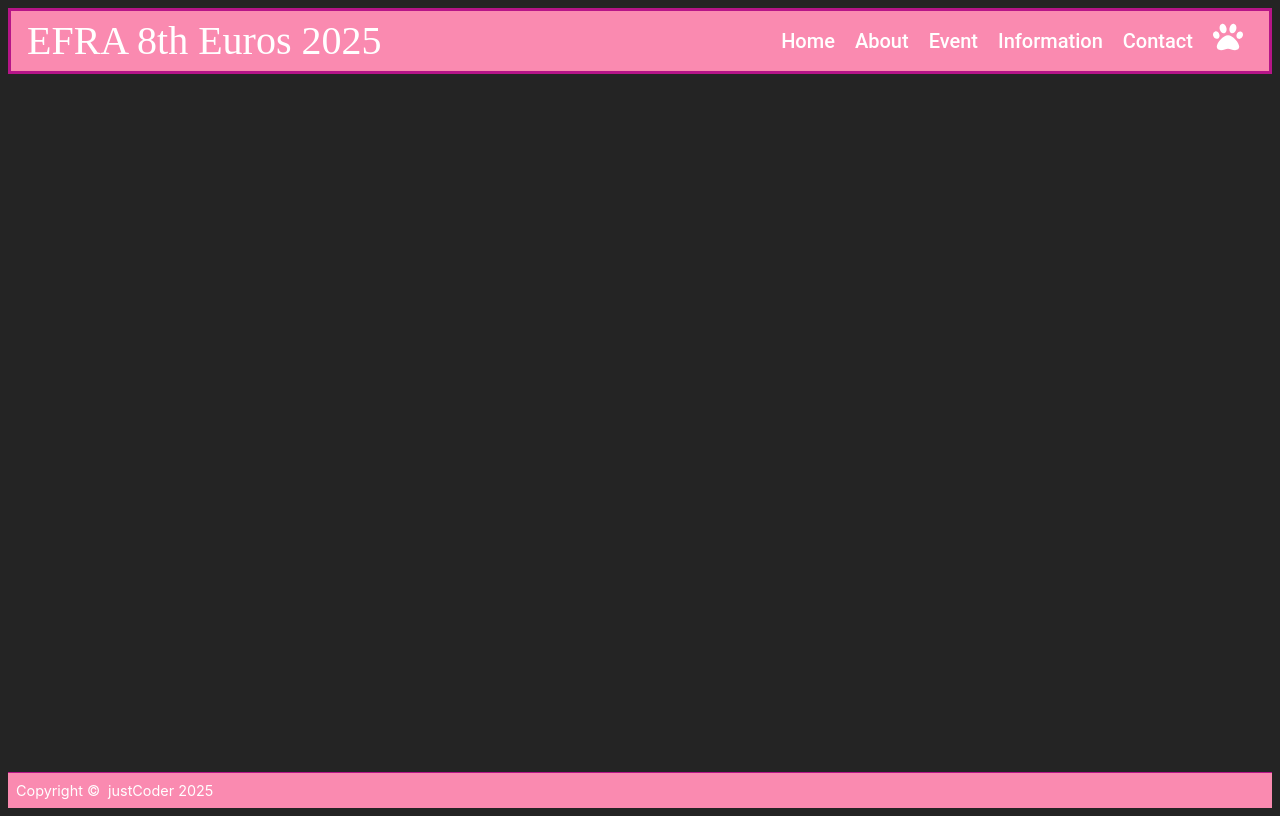
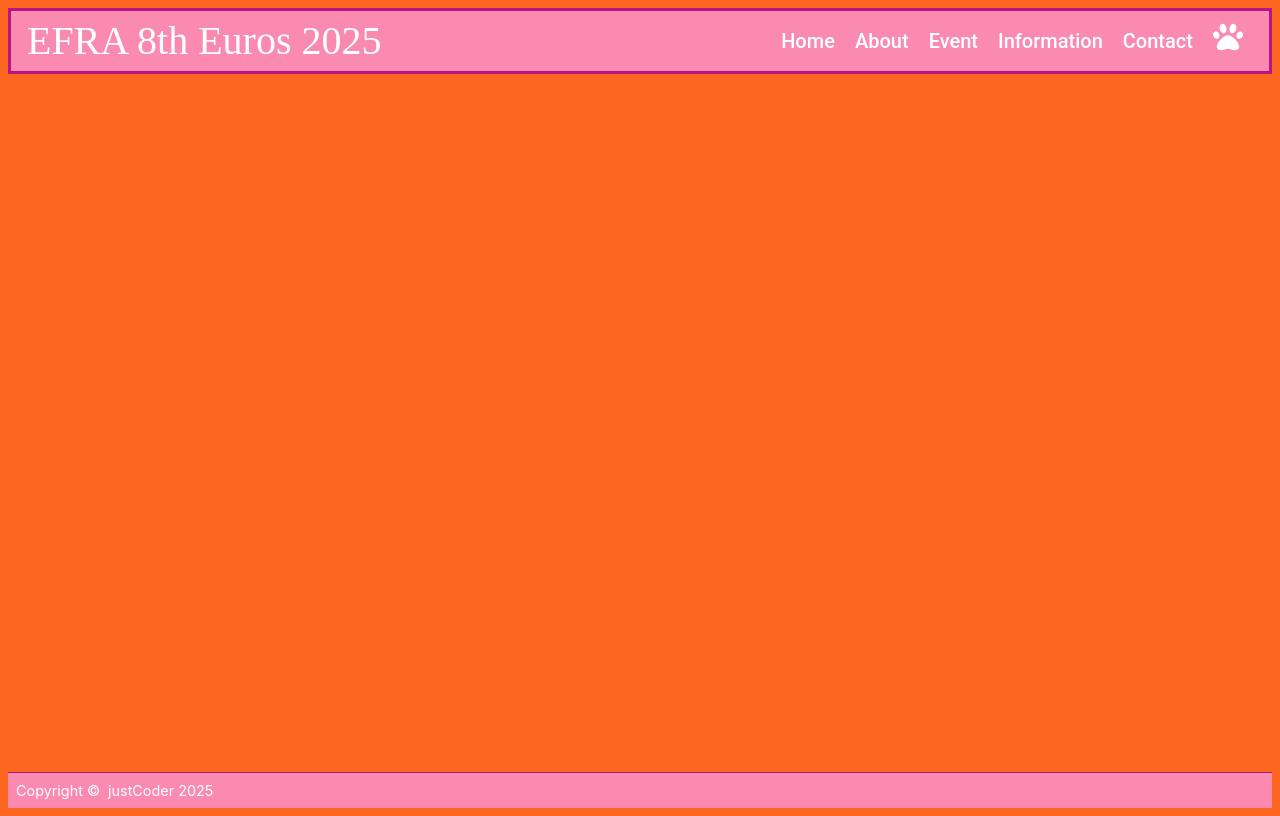
Before and after one commit to JC-Sites-Business/EFRA-8th-Euros-2025, a React (Vite) app: page / in a window 1280 px wide. Built offline with nearby package versions, Linux system fonts and the light colour scheme; what material-ui-confirm would draw is missing.

Commit message:
404 error page

```diff
--- a/src/common/styles/error.scss
+++ b/src/common/styles/error.scss
@@ -23,7 +23,6 @@
 }
 
 .error-Link {
-  color: orange;
   font-size: 1.5rem;
   font-weight: 700;
 }
--- a/src/common/styles/index.scss
+++ b/src/common/styles/index.scss
@@ -7,10 +7,14 @@
 
   color-scheme: light dark;
   color: rgba(255, 255, 255, 0.87);
-  background-color: #242424;
+  background-color: #fc6621;
 
   font-synthesis: none;
   text-rendering: optimizeLegibility;
   -webkit-font-smoothing: antialiased;
   -moz-osx-font-smoothing: grayscale;
+
+  margin: 0;
+  padding: 0;
+  box-sizing: border-box;
 }
```
